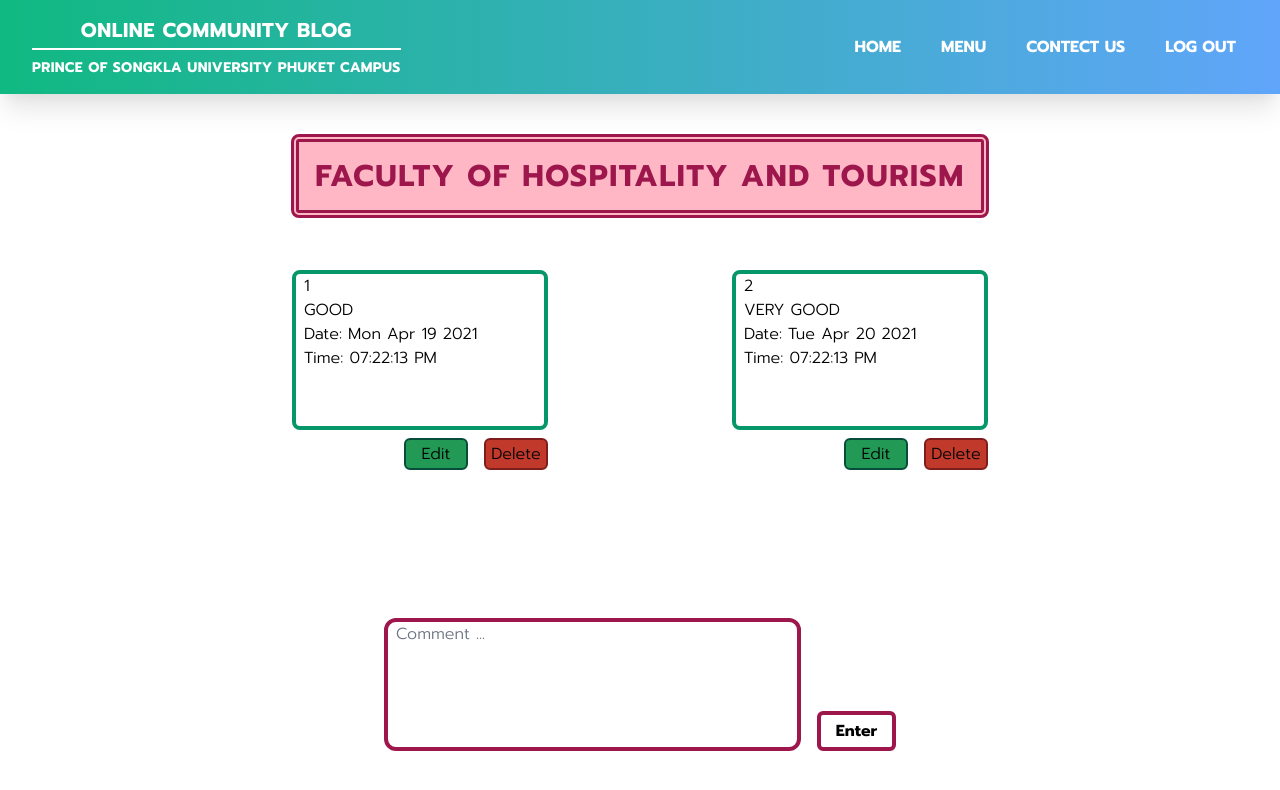
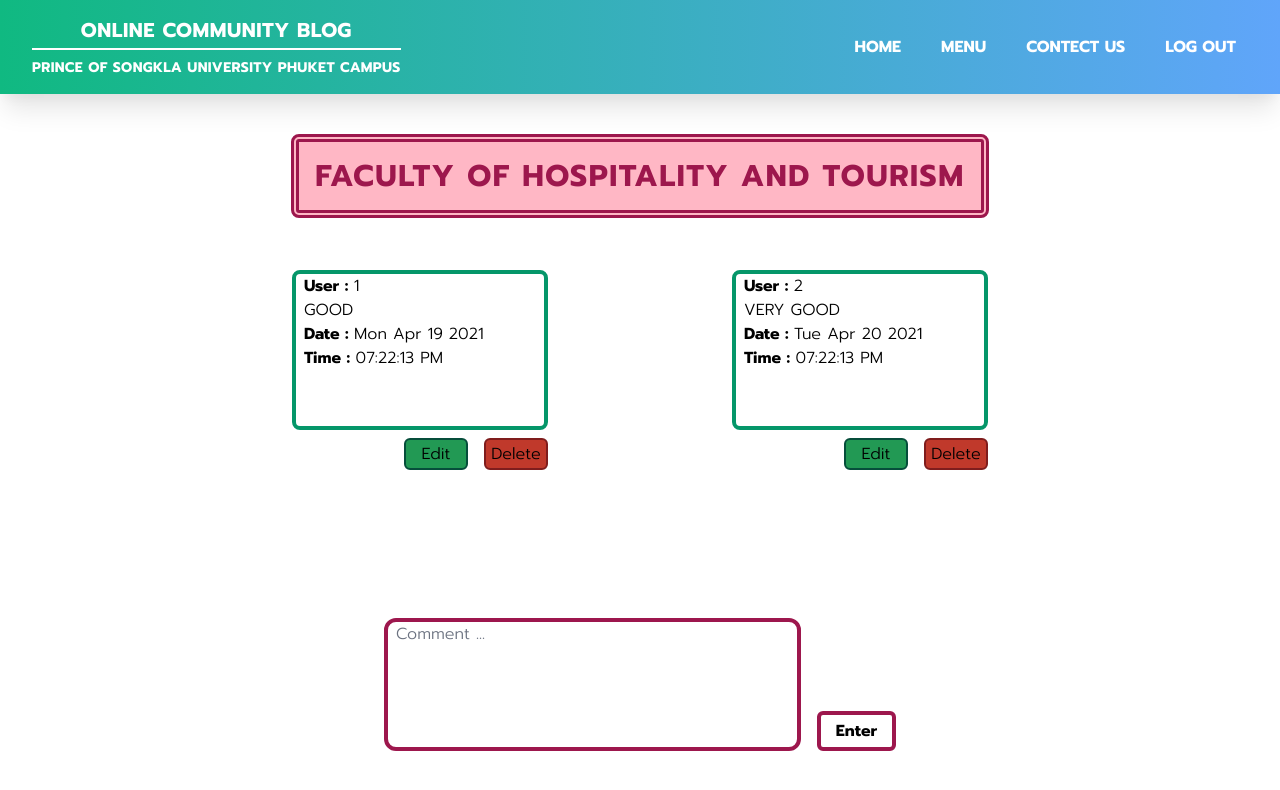
Before and after one commit to KatangSirinyapat/Mini-Project, a Next.js app in the folder front-end/: page /fht in a window 1280 px wide. Shown: the top 790 px of the page. Built offline with nearby package versions, Linux system fonts and the light colour scheme; no server answers.

Commit message:
Update css

```diff
--- a/front-end/pages/coc.js
+++ b/front-end/pages/coc.js
@@ -58,10 +58,10 @@ export default function Coc({ token }) {
     (
       <div className='flex flex-wrap w-1/4 h-1/2 m-5 mt-8' key={index}>
         <div className='w-full h-full pl-2 -mt-5 break-all overflow-auto border-4 border-green-600 rounded-lg'>
-          <a>User: {index+1}</a> <br />
+          <a className='font-semibold'>User : </a> {index+1} <br />
           {item.comment} <br />
-          Date: {item.date} <br />
-          Time: {item.time}
+          <a className='font-semibold'>Date : </a> {item.date} <br />
+          <a className='font-semibold'>Time : </a> {item.time}
         </div>
         <div className='flex justify-end w-full mt-2'>
           <button className='border-2 border-green-900 bg-green w-16 h-8 rounded-md hover:bg-babygreen focus:outline-none' onClick={() => updateStdcomment(item.id)}>Edit</button>
--- a/front-end/pages/fht.js
+++ b/front-end/pages/fht.js
@@ -59,10 +59,10 @@ export default function Fht({ token }) {
     (
       <div className='flex flex-wrap w-1/4 h-1/2 m-5 mt-8' key={index}>
         <div className='w-full h-full pl-2 -mt-5 break-all overflow-auto border-4 border-green-600 rounded-lg'>
-          {index+1} <br />
+          <a className='font-semibold'>User : </a> {index+1} <br />
           {item.comment} <br />
-                Date: {item.date} <br />
-                Time: {item.time}
+          <a className='font-semibold'>Date : </a> {item.date} <br />
+          <a className='font-semibold'>Time : </a> {item.time}
         </div>
         <div className='flex justify-end w-full mt-2'>
           <button className='border-2 border-green-900 bg-green w-16 h-8 rounded-md hover:bg-babygreen focus:outline-none' onClick={() => updateStdcomment(item.id)}>Edit</button>
--- a/front-end/pages/fis.js
+++ b/front-end/pages/fis.js
@@ -59,10 +59,10 @@ export default function Fis({ token }) {
         (
             <div className='flex flex-wrap w-1/4 h-1/2 m-5 mt-8' key={index}>
                 <div className='w-full h-full pl-2 -mt-5 break-all overflow-auto border-4 border-green-600 rounded-lg'>
-                    {index+1} <br />
+                    <a className='font-semibold'>User : </a> {index + 1} <br />
                     {item.comment} <br />
-                    Date: {item.date} <br />
-                    Time: {item.time}
+                    <a className='font-semibold'>Date : </a> {item.date} <br />
+                    <a className='font-semibold'>Time : </a> {item.time}
                 </div>
                 <div className='flex justify-end w-full mt-2'>
                     <button className='border-2 border-green-900 bg-green w-16 h-8 rounded-md hover:bg-babygreen focus:outline-none' onClick={() => updateStdcomment(item.id)}>Edit</button>
--- a/front-end/pages/fte.js
+++ b/front-end/pages/fte.js
@@ -59,10 +59,10 @@ export default function Fte({ token }) {
     (
       <div className='flex flex-wrap w-1/4 h-1/2 m-5 mt-8' key={index}>
         <div className='w-full h-full pl-2 -mt-5 break-all overflow-auto border-4 border-green-600 rounded-lg'>
-          {index+1} <br />
+          <a className='font-semibold'>User : </a> {index + 1} <br />
           {item.comment} <br />
-                Date: {item.date} <br />
-                Time: {item.time}
+          <a className='font-semibold'>Date : </a> {item.date} <br />
+          <a className='font-semibold'>Time : </a> {item.time}
         </div>
         <div className='flex justify-end w-full mt-2'>
           <button className='border-2 border-green-900 bg-green w-16 h-8 rounded-md hover:bg-babygreen focus:outline-none' onClick={() => updateStdcomment(item.id)}>Edit</button>
@@ -85,16 +85,16 @@ export default function Fte({ token }) {
         </div>
 
         <div className='flex flex-wrap justify-evenly w-4/5 h-2/5 mt-10 overflow-auto'>
-            {printStdcomments()}
+          {printStdcomments()}
         </div>
 
         <div className='flex flex-row items-end w-2/5 h-1/6 mt-10'>
           <textarea className='w-full h-full resize-none rounded-xl border-transparent border-4 border-purple-900 focus:outline-none
               focus:ring-4 focus:ring-purple-600 focus:border-transparent pl-2 placeholder-gray-500 placeholder-opacity-100'
-              placeholder="Comment ..." onChange={(e) => setcomment(e.target.value)}/>
+            placeholder="Comment ..." onChange={(e) => setcomment(e.target.value)} />
           <button className='w-24 h-10 ml-4 font-bold border-4 border-purple-900 focus:outline-none rounded-md hover:bg-purple'
-              onClick={() => addStdcomment(comment)}>
-              Enter
+            onClick={() => addStdcomment(comment)}>
+            Enter
           </button>
         </div>
 
```
